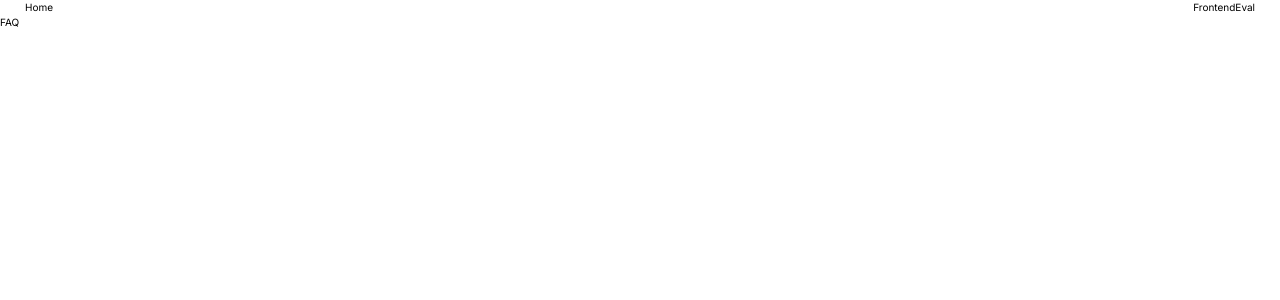
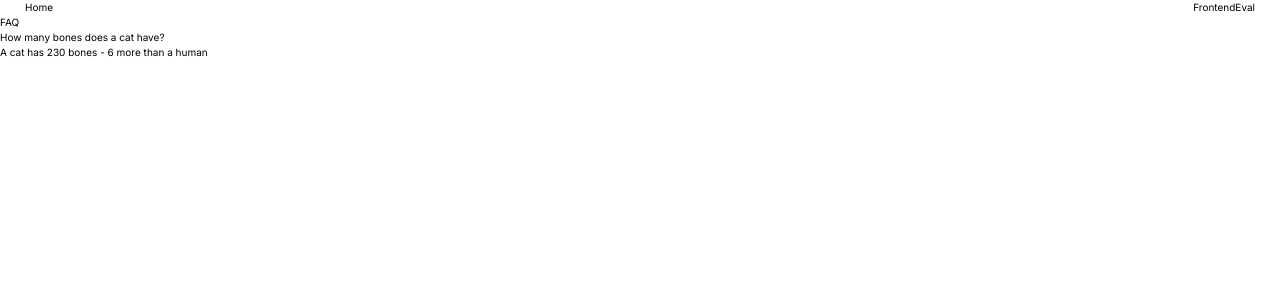
Before and after one commit to deltam3/fepmp, a Next.js app in the folder fepmp/: page /frontendeval/easy/faq in a window 1280 px wide. Shown: the top 300 px of the page. Built offline with nearby package versions, Linux system fonts and the light colour scheme.

Commit message:
Accordion parent component and AccordionItem made using basic compound component pattern

```diff
--- a/fepmp/app/_ui/Accordion/Accordion.tsx
+++ b/fepmp/app/_ui/Accordion/Accordion.tsx
@@ -99,4 +99,15 @@ function Accordion({ children }) {
   );
 }
 
+function AccordionItem({ item }) {
+  return (
+    <>
+      <p>{item.question}</p>
+      <p>{item.answer}</p>
+    </>
+  );
+}
+
+Accordion.AccordionItem = AccordionItem;
+
 export default Accordion;
--- a/fepmp/app/frontendeval/easy/faq/page.tsx
+++ b/fepmp/app/frontendeval/easy/faq/page.tsx
@@ -5,24 +5,17 @@ import Accordion from "@/app/_ui/Accordion/Accordion";
 
 const data = [
   {
-    question: "What are accordion components?",
-    answer:
-      "Accordion components are user interface elements used for organizing and presenting content in a collapsible manner. They typically consist of a header, content, and an expand/collapse action.",
+    question: "How many bones does a cat have?",
+    answer: "A cat has 230 bones - 6 more than a human",
   },
   {
-    question: "What are they use for?",
-    answer:
-      "They are commonly employed in various contexts, including FAQs, product descriptions, navigation menus, settings panels, and data tables, to save screen space and provide a structured and user-friendly interface for presenting information or options.",
+    question: "How much do cats sleep?",
+    answer: "The average cat sleeps 12-16 hours per day",
   },
   {
-    question: "Accordion as a musical instrument",
+    question: "How long do cats live",
     answer:
-      "The accordion is a musical instrument with a keyboard and bellows. It produces sound by air passing over reeds when the player expands or compresses the bellows, used in various music genres.",
-  },
-  {
-    question: "Can i create an accordion component with a different framework?",
-    answer:
-      "Yes of course, it is very possible to create an accordion component with another framework.",
+      "Outdoor cats live 5 years on average. Indoor\ncats live 15 years on average.",
   },
 ];
 
@@ -32,7 +25,10 @@ const Page = () => {
   return (
     <div>
       <p>FAQ</p>
-      <Accordion data={data} />
+      {/* <Accordion data={data} /> */}
+      <Accordion>
+        <Accordion.AccordionItem item={data[0]}></Accordion.AccordionItem>
+      </Accordion>
     </div>
   );
 };
```
